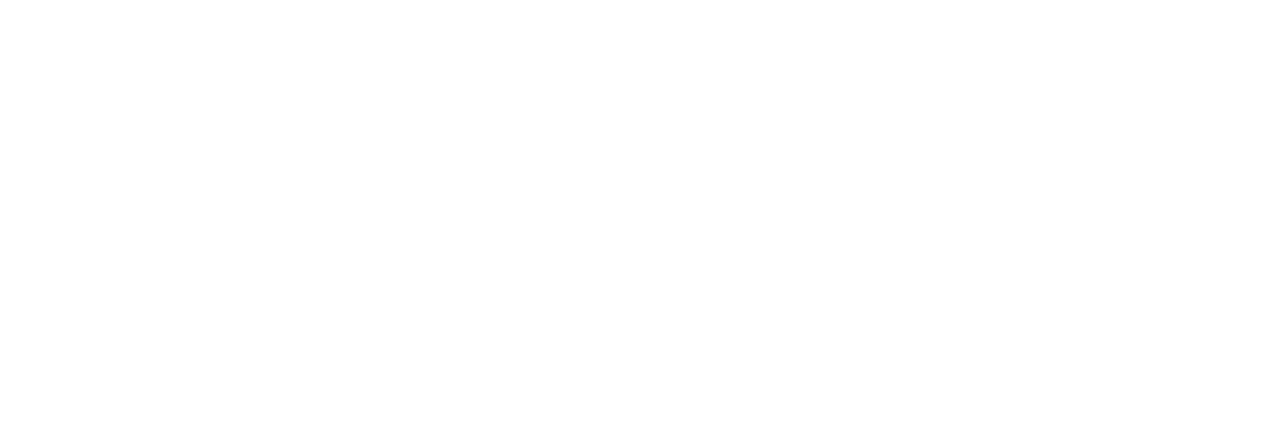
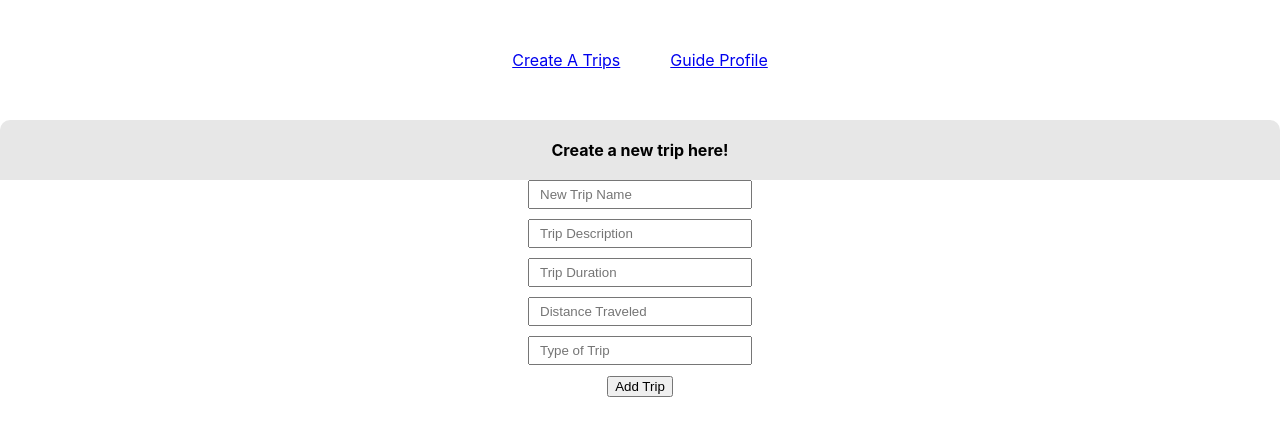
Before and after one commit to Guidr-2/Front-End, a React (Create React App) app in the folder guidr/: page /CreateTrip in a window 1280 px wide. Shown: the top 436 px of the page. Built offline with nearby package versions, Linux system fonts and the light colour scheme; sample sign-in values are in the browser's storage.

Commit message:
create a trip page in progress

```diff
--- a/guidr/src/App.css
+++ b/guidr/src/App.css
@@ -8,6 +8,14 @@
 
 nav a {
   padding: 25px;
+}
+
+input {
+  display: flex;
+  margin: auto;
+  margin-bottom: 10px;
+  width: 200px;
+  padding: 5px 10px;
 }
 
 .App-logo {
--- a/guidr/src/App.js
+++ b/guidr/src/App.js
@@ -5,8 +5,9 @@
 import Login from './components/Login';
 import SignUp from './components/SignUp';
 import Trips from './components/Trips';
-import { Route, Link } from 'react-router-dom';
+import { Route, Link, withRouter } from 'react-router-dom';
 import ProtectedRoute from './utils/ProtectedRoute';
+import CreateTrip from './components/CreateTrip';
 
 function App() {
 
@@ -25,6 +26,18 @@
           <Link
             to='/Login'>
               Login
+          </Link>}
+
+        {signedIn &&
+          <Link
+            to='/CreateTrip'>
+              Create A Trips
+          </Link>}
+
+        {signedIn &&
+          <Link
+            to='/Profile'>
+              Guide Profile
           </Link>}
       </nav>
 
@@ -47,8 +60,13 @@
         component={Trips}
       />
 
+      <ProtectedRoute
+        exact path='/CreateTrip'
+        component={CreateTrip}
+      />
+
     </div>
   );
 }
 
-export default App;
+export default withRouter(App);
--- a/guidr/src/components/CreateTrip.js
+++ b/guidr/src/components/CreateTrip.js
@@ -1,7 +1,90 @@
-import React from 'react';
+import React, { useState } from 'react';
+import axiosWithAuth from '../utils/axiosWithAuth';
 
 function CreateTrip() {
-  return <div className='CreateTrip'></div>;
+	const [newTrip, addAtrip] = useState([]);
+
+	const handleChange = e => {
+		addAtrip({
+			...newTrip,
+				[e.target.name]: e.target.value,
+		})
+	}
+
+	const handleSubmit = e => {
+		e.preventDefault()
+
+		axiosWithAuth()
+		.post('axiosWithAuth/trips')
+		.then(response => {
+
+		})
+	}
+
+  	return (
+  		<div className='CreateTrip'>
+  			<h1>Create a new trip here!</h1>
+
+  			<form>
+  				<input
+  					type='text'
+  					name='trip_title'
+  					placeholder='New Trip Name'
+  					value={newTrip.trip_title}
+  					onChange={handleChange}
+  				/>
+
+  				<input
+  					type='text'
+  					name='description'
+  					placeholder='Trip Description'
+  					value={newTrip.description}
+  					onChange={handleChange}
+  				/>
+
+  				<input
+  					type='text'
+  					name='duration'
+  					placeholder='Trip Duration'
+  					value={newTrip.duration}
+  					onChange={handleChange}
+  				/>
+
+  				<input
+  					type='text'
+  					name='distance'
+  					placeholder='Distance Traveled'
+  					value={newTrip.distance}
+  				/>
+
+  				<input
+  					type='text'
+  					name='trip_type'
+  					placeholder='Type of Trip'
+  					value={newTrip.trip_type}
+  					onChange={handleChange}
+  				/>
+
+  				<button>Add Trip</button>
+  			</form>
+
+    	</div>
+    );
 }
 
 export default CreateTrip;
+
+// POST: endpoint /trips
+
+// Key					Type			Required
+// trip_title
+// id				integer			Yes (server controlled)
+// user_id			integer			Yes
+// trip_title		text			Yes
+// description		text			Yes
+// is_private		integer(0/1)	Yes
+// is_professional	integer(0/1)	Yes
+// duration			text			Yes
+// distance			text			Yes
+// date				text			Yes
+// trip_type		text			Yes
```
